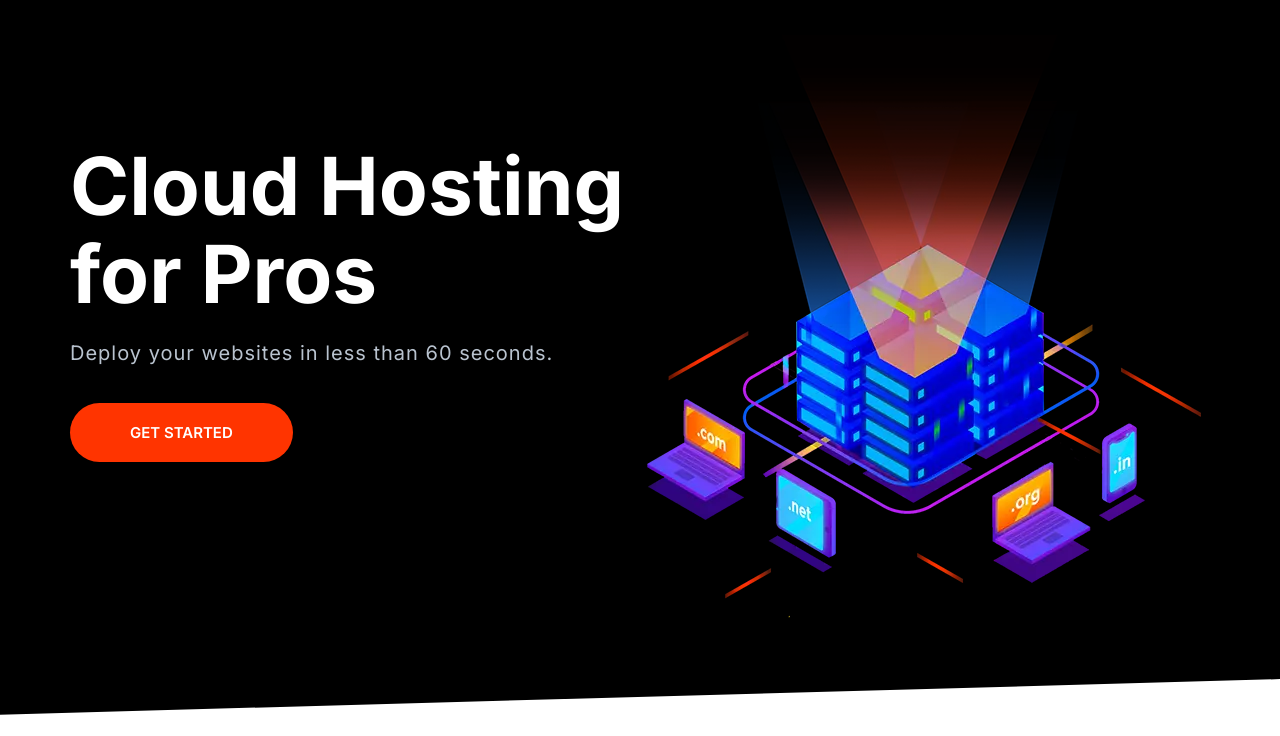
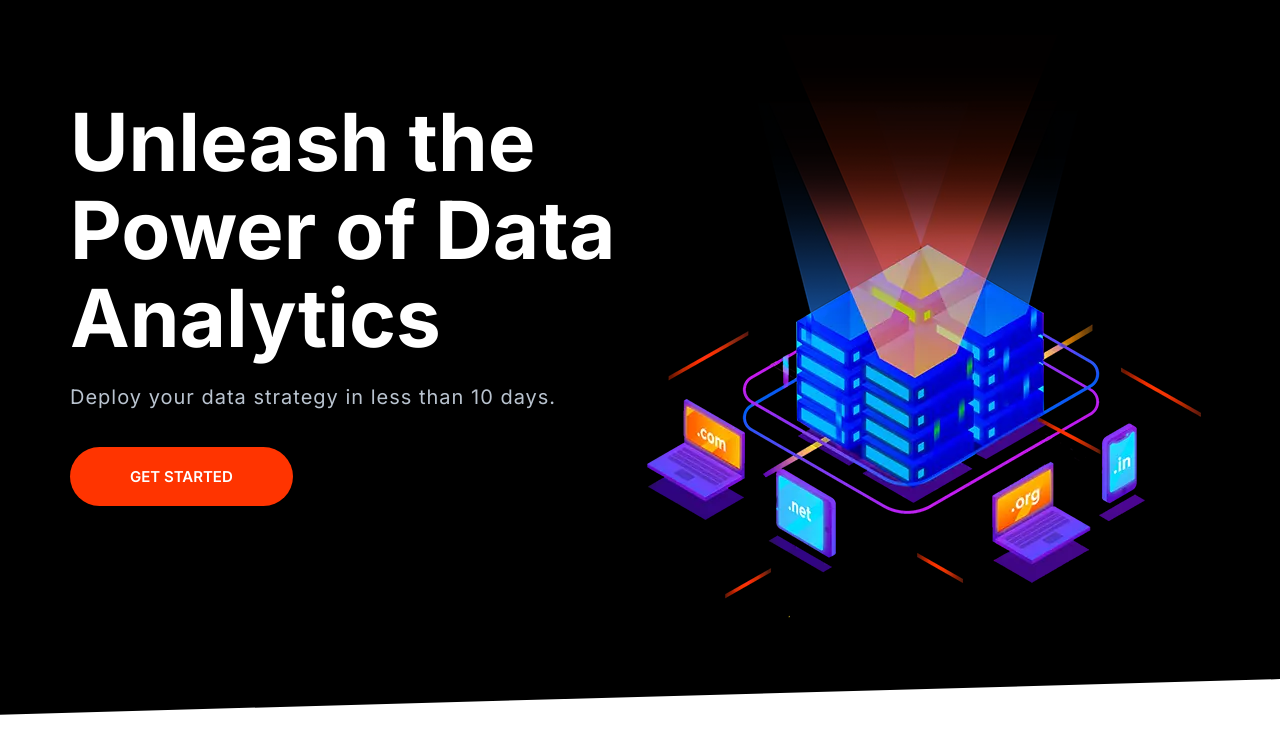
Before and after one commit to hofong428/codebat, a website built with Parcel: page index.html in a window 1280 px wide. Shown: the part 64-800 px from the top of the page. Built offline with nearby package versions, Linux system fonts and the light colour scheme.

Commit message:
Change the data slogans and tagline

```diff
--- a/index.html
+++ b/index.html
@@ -64,14 +64,14 @@
       <div class="container grid grid--1x2">
         <header class="block__header hero__content">
           <h1 data-aos="zoom-in-up" class="block__heading">
-            Cloud Hosting for Pros
+            Unleash the Power of Data Analytics
           </h1>
           <p class="hero__tagline">
-            Deploy your websites in less than 60 seconds.
+            Deploy your data strategy in less than 10 days.
           </p>
           <a
             target="_blank"
-            href="https://codewithmosh.com"
+            href="https://github.com/hofong428"
             class="btn btn--accent btn--stretched"
             >Get Started</a
           >
```
